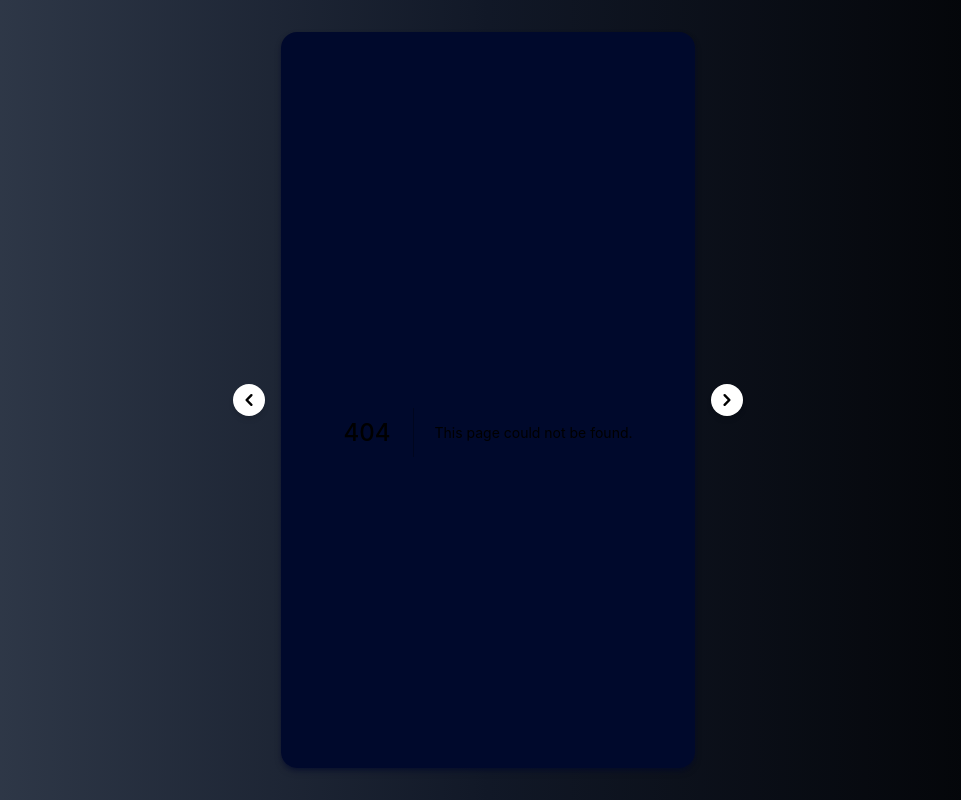
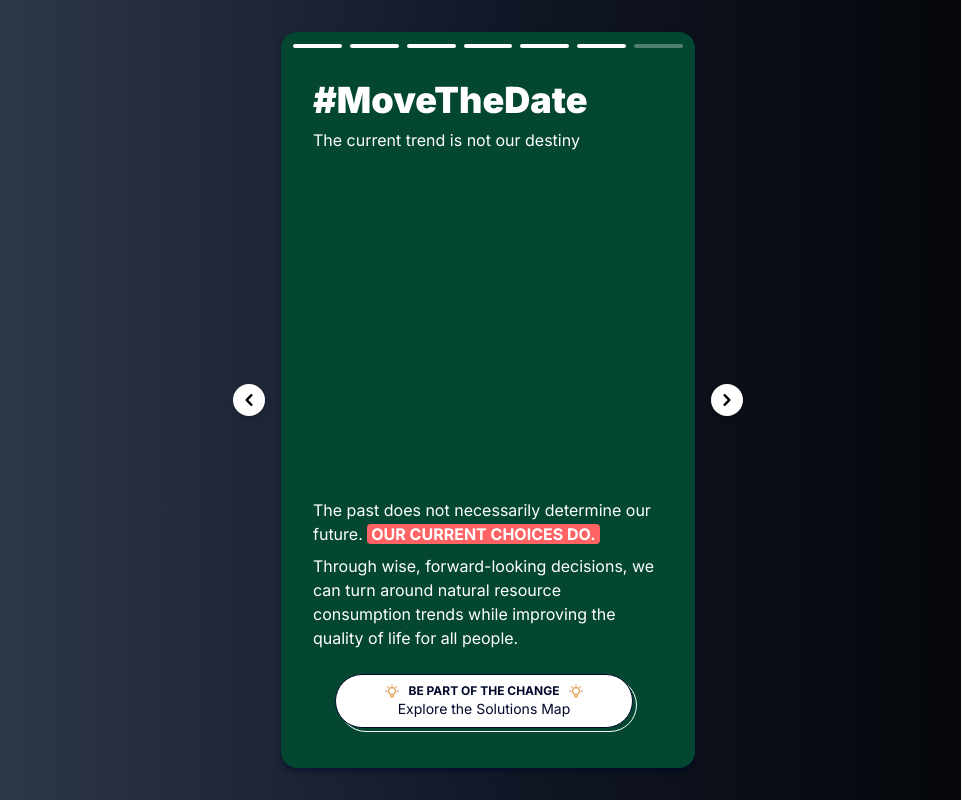
Before and after one commit to seralichtenhahn/cci-our-planet-wrapped, a Next.js app: page /slides/1/5 in a window 1280 px wide. Before the commit this address had no page. Shown: the whole page, without its empty margins (152-1113 px from the left). Built offline with nearby package versions, Linux system fonts and the light colour scheme; no server answers.

Commit message:
build move the date page

```diff
--- a/components/ReadMoreButton.js
+++ b/components/ReadMoreButton.js
@@ -20,13 +20,13 @@ export default function ReadMoreButton({
         initial={{ opacity: 0 }}
         animate={{ opacity: 1, y: -20 }}
         transition={{ duration: 0.5, delay: 2 }}
-        className="relative inline-block text-sm font-medium text-primary-dark group focus:outline-none focus:ring"
+        className="relative z-[100] md:z-auto inline-block text-sm font-medium text-primary-dark group focus:outline-none focus:ring"
         href={href}
         target="_blank"
         rel="noopener noreferrer"
       >
         <span className="absolute inset-0 border border-white rounded-full"></span>
-        <span className="block px-12 py-2 transition-transform -translate-x-1 -translate-y-1 bg-white border border-current rounded-full group-hover:-translate-x-0 group-hover:-translate-y-0">
+        <span className="block px-12 py-2 text-center transition-transform -translate-x-1 -translate-y-1 bg-white border border-current rounded-full group-hover:-translate-x-0 group-hover:-translate-y-0">
           {!!subTitle && (
             <span className="flex items-center justify-center gap-2 text-xs font-bold uppercase">
               <LightBulbIcon className="w-4 h-4 text-secondary-yellow" />
--- /dev/null
+++ b/pages/slides/[country]/5.js
@@ -0,0 +1,48 @@
+import React, { useEffect, useRef, useState } from 'react'
+
+import Loader from '@/components/Loader'
+import ReadMoreButton from '@/components/ReadMoreButton'
+import SlideNavigation from '@/components/SlideNavigation'
+import TransitionWrapper from '@/components/TransitionWrapper'
+import useCountry from '@/hooks/useCountry'
+
+export default function MoveTheDate() {
+  const { data } = useCountry()
+
+  if (!data) {
+    return <Loader background="bg-secondary-green" />
+  }
+
+  return (
+    <>
+      <SlideNavigation />
+      <TransitionWrapper background="bg-secondary-green">
+        <div className="flex flex-col w-full h-full gap-8 px-8 pb-4 text-white">
+          <div className="flex flex-col gap-2 pt-12">
+            <h2 className="text-4xl font-black">#MoveTheDate</h2>
+            <p>The current trend is not our destiny</p>
+          </div>
+          <div className="mt-auto mb-4 space-y-2">
+            <p>
+              The past does not necessarily determine our future.{' '}
+              <strong className="px-1 uppercase rounded bg-accent-red">
+                Our current choices do.
+              </strong>
+            </p>
+            <p>
+              Through wise, forward-looking decisions, we can turn around
+              natural resource consumption trends while improving the quality of
+              life for all people.
+            </p>
+          </div>
+          <ReadMoreButton
+            subTitle="Be part of the change"
+            href="https://movethedate.overshootday.org/"
+          >
+            Explore the Solutions Map
+          </ReadMoreButton>
+        </div>
+      </TransitionWrapper>
+    </>
+  )
+}
```
